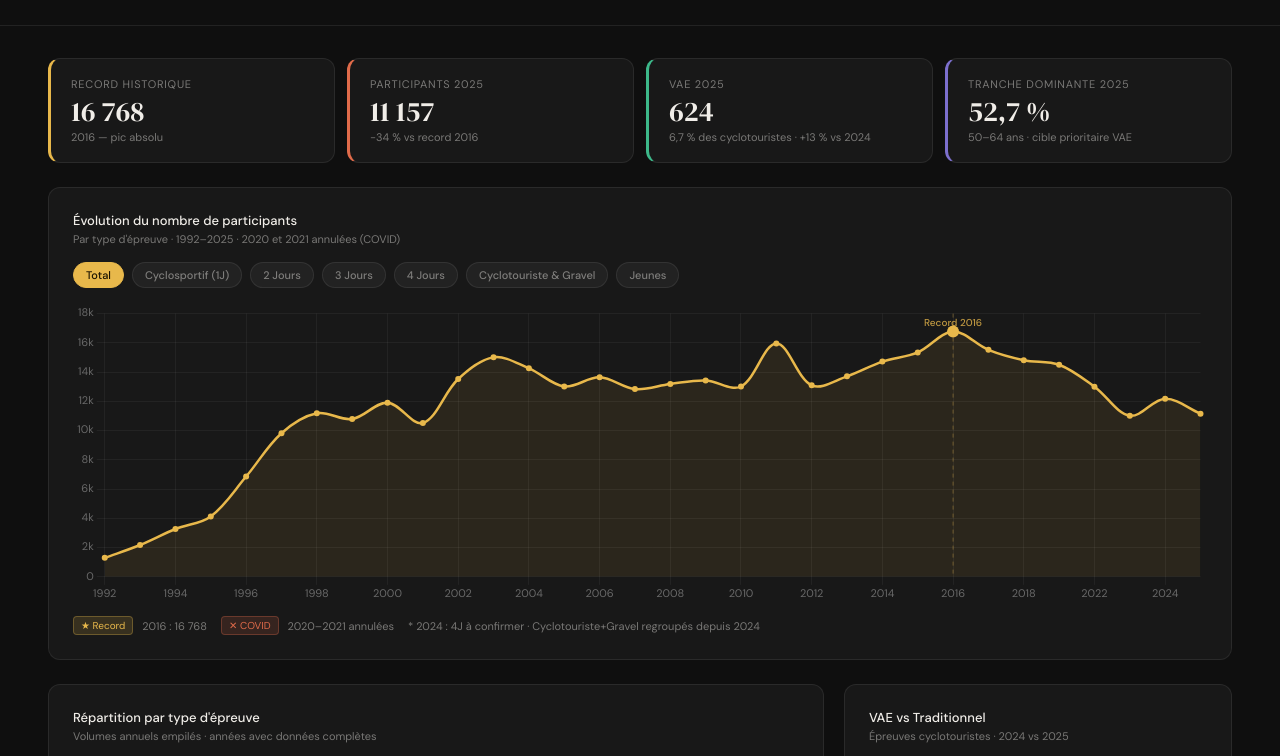
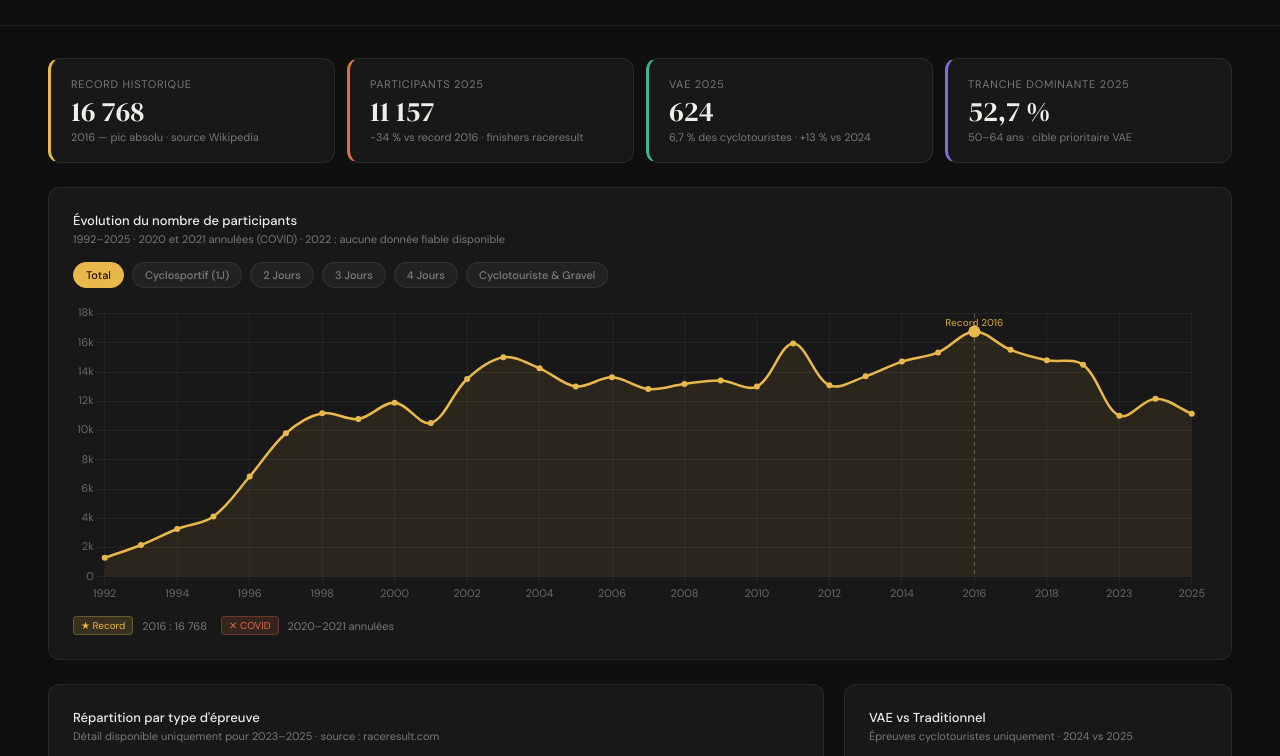
Before and after one commit to robin-bot-hash/ardechoise-dashboard, a plain HTML site: page index.html in a window 1280 px wide. Shown: the part 108-864 px from the top of the page. Drawn offline with nearby package versions, Linux system fonts and the light colour scheme.

Commit message:
Update index.html

```diff
--- a/index.html
+++ b/index.html
@@ -7,15 +7,9 @@
 <link href="https://fonts.googleapis.com/css2?family=DM+Serif+Display:ital@0;1&family=DM+Sans:wght@300;400;500&display=swap" rel="stylesheet">
 <script src="https://cdnjs.cloudflare.com/ajax/libs/Chart.js/4.4.1/chart.umd.js"></script>
 <style>
-  :root {
-    --bg:#0f0f0f; --surface:#181818; --surface2:#222;
-    --border:rgba(255,255,255,0.08); --text:#f0ede8;
-    --muted:rgba(240,237,232,0.45); --hint:rgba(240,237,232,0.2);
-    --violet:#7c6fcd; --jaune:#e8b84b; --teal:#3db88a;
-    --coral:#e06b4a; --blue:#4a90d9; --pink:#c4547e; --radius:12px;
-  }
+  :root{--bg:#0f0f0f;--surface:#181818;--surface2:#222;--border:rgba(255,255,255,0.08);--text:#f0ede8;--muted:rgba(240,237,232,0.45);--hint:rgba(240,237,232,0.2);--violet:#7c6fcd;--jaune:#e8b84b;--teal:#3db88a;--coral:#e06b4a;--blue:#4a90d9;--pink:#c4547e;--radius:12px;}
   *{box-sizing:border-box;margin:0;padding:0;}
-  body{background:var(--bg);color:var(--text);font-family:'DM Sans',sans-serif;font-size:14px;min-height:100vh;}
+  body{background:var(--bg);color:var(--text);font-family:'DM Sans',sans-serif;font-size:14px;}
   header{padding:40px 48px 28px;border-bottom:1px solid var(--border);display:flex;align-items:flex-end;justify-content:space-between;flex-wrap:wrap;gap:16px;}
   .header-left h1{font-family:'DM Serif Display',serif;font-size:32px;font-weight:400;letter-spacing:-0.5px;}
   .header-left p{color:var(--muted);font-size:13px;margin-top:4px;}
@@ -35,14 +29,16 @@
   .fbtn{background:var(--surface2);border:1px solid var(--border);color:var(--muted);font-size:11px;font-weight:500;padding:5px 12px;border-radius:20px;cursor:pointer;transition:all .15s;font-family:'DM Sans',sans-serif;}
   .fbtn:hover{border-color:rgba(255,255,255,0.2);color:var(--text);}
   .fbtn.active{background:var(--jaune);border-color:var(--jaune);color:#1a1200;}
+  .fbtn:disabled{opacity:0.3;cursor:not-allowed;}
   .chart-wrap{position:relative;width:100%;}
-  .h260{height:260px;} .h280{height:280px;} .h300{height:300px;}
+  .h260{height:260px;}.h280{height:280px;}.h300{height:300px;}
   .legend{display:flex;flex-wrap:wrap;gap:14px;margin-top:12px;}
   .leg{display:flex;align-items:center;gap:6px;font-size:11px;color:var(--muted);}
   .ld{width:8px;height:8px;border-radius:2px;flex-shrink:0;}
   .tag-r{display:inline-block;background:rgba(232,184,75,0.15);color:var(--jaune);font-size:10px;padding:2px 7px;border-radius:4px;border:1px solid rgba(232,184,75,0.3);}
   .tag-c{display:inline-block;background:rgba(224,107,74,0.15);color:var(--coral);font-size:10px;padding:2px 7px;border-radius:4px;border:1px solid rgba(224,107,74,0.3);}
   .info-box{margin-top:12px;padding:10px 14px;background:rgba(61,184,138,0.1);border-radius:8px;border:1px solid rgba(61,184,138,0.2);font-size:12px;color:var(--teal);}
+  .warn-box{padding:10px 14px;background:rgba(232,184,75,0.08);border-radius:8px;border:1px solid rgba(232,184,75,0.2);font-size:11px;color:rgba(232,184,75,0.8);margin-bottom:16px;}
   footer{padding:20px 48px;border-top:1px solid var(--border);color:var(--hint);font-size:11px;}
   @media(max-width:900px){main{padding:16px;}.kpis{grid-template-columns:1fr 1fr;}.row2,.row3{grid-template-columns:1fr;}header{padding:24px 16px;}}
 </style>
@@ -53,7 +49,7 @@
     <h1>L'Ardéchoise</h1>
     <p>Tableau de bord · Évolution des participants 1992–2025</p>
   </div>
-  <span class="badge">raceresult.com + Wikipedia + ardechoise.com</span>
+  <span class="badge">Données vérifiées · raceresult.com + Wikipedia</span>
 </header>
 <main>
 
@@ -61,12 +57,12 @@
     <div class="kpi" style="border-left:3px solid var(--jaune)">
       <p class="kpi-label">Record historique</p>
       <p class="kpi-value">16 768</p>
-      <p class="kpi-sub">2016 — pic absolu</p>
+      <p class="kpi-sub">2016 — pic absolu · source Wikipedia</p>
     </div>
     <div class="kpi" style="border-left:3px solid var(--coral)">
       <p class="kpi-label">Participants 2025</p>
       <p class="kpi-value">11 157</p>
-      <p class="kpi-sub">−34 % vs record 2016</p>
+      <p class="kpi-sub">−34 % vs record 2016 · finishers raceresult</p>
     </div>
     <div class="kpi" style="border-left:3px solid var(--teal)">
       <p class="kpi-label">VAE 2025</p>
@@ -83,7 +79,7 @@
   <!-- Évolution historique -->
   <div class="card">
     <p class="card-title">Évolution du nombre de participants</p>
-    <p class="card-sub">Par type d'épreuve · 1992–2025 · 2020 et 2021 annulées (COVID)</p>
+    <p class="card-sub">1992–2025 · 2020 et 2021 annulées (COVID) · 2022 : aucune donnée fiable disponible</p>
     <div class="filters" id="fhisto">
       <button class="fbtn active" data-key="total">Total</button>
       <button class="fbtn" data-key="j1">Cyclosportif (1J)</button>
@@ -91,13 +87,12 @@
       <button class="fbtn" data-key="j3">3 Jours</button>
       <button class="fbtn" data-key="j4">4 Jours</button>
       <button class="fbtn" data-key="av">Cyclotouriste & Gravel</button>
-      <button class="fbtn" data-key="jeunes">Jeunes</button>
     </div>
+    <div id="warn-detail" class="warn-box" style="display:none">Détail par épreuve disponible uniquement pour 2023, 2024 et 2025 (source : raceresult.com)</div>
     <div class="chart-wrap h300"><canvas id="cHisto"></canvas></div>
     <div class="legend">
       <span class="leg"><span class="tag-r">★ Record</span>&nbsp;2016 : 16 768</span>
       <span class="leg"><span class="tag-c">✕ COVID</span>&nbsp;2020–2021 annulées</span>
-      <span class="leg" style="color:var(--muted);font-size:11px">* 2024 : 4J à confirmer · Cyclotouriste+Gravel regroupés depuis 2024</span>
     </div>
   </div>
 
@@ -105,20 +100,20 @@
   <div class="row2">
     <div class="card">
       <p class="card-title">Répartition par type d'épreuve</p>
-      <p class="card-sub">Volumes annuels empilés · années avec données complètes</p>
+      <p class="card-sub">Détail disponible uniquement pour 2023–2025 · source : raceresult.com</p>
       <div class="chart-wrap h280"><canvas id="cStack"></canvas></div>
       <div class="legend">
         <span class="leg"><span class="ld" style="background:var(--violet)"></span>Cyclosportif (1J)</span>
         <span class="leg"><span class="ld" style="background:var(--blue)"></span>2 Jours</span>
         <span class="leg"><span class="ld" style="background:#9b59b6"></span>3 Jours</span>
         <span class="leg"><span class="ld" style="background:#2980b9"></span>4 Jours</span>
-        <span class="leg"><span class="ld" style="background:var(--teal)"></span>Cyclotouriste+Gravel</span>
-        <span class="leg"><span class="ld" style="background:var(--jaune)"></span>Jeunes</span>
+        <span class="leg"><span class="ld" style="background:var(--teal)"></span>Cyclotouriste+Gravel*</span>
       </div>
+      <p style="font-size:10px;color:var(--hint);margin-top:8px">* En 2023 = Ardèche Verte uniquement · En 2024–2025 = Cyclotouriste+Gravel regroupés</p>
     </div>
     <div class="card">
       <p class="card-title">VAE vs Traditionnel</p>
-      <p class="card-sub">Épreuves cyclotouristes · 2024 vs 2025</p>
+      <p class="card-sub">Épreuves cyclotouristes uniquement · 2024 vs 2025</p>
       <div class="chart-wrap h260"><canvas id="cVAE"></canvas></div>
       <div class="info-box">Taux de pénétration VAE parmi les 50–64 ans : ~9 % en 2024 → ~14 % en 2025. Potentiel non capté : 3 779 participants.</div>
     </div>
@@ -128,7 +123,7 @@
   <div class="row3">
     <div class="card">
       <p class="card-title">Tranches d'âge 2024 vs 2025</p>
-      <p class="card-sub">Toutes épreuves confondues · en % du total</p>
+      <p class="card-sub">Toutes épreuves confondues · en % du total · source : raceresult.com</p>
       <div class="chart-wrap h260"><canvas id="cAge"></canvas></div>
       <div class="legend">
         <span class="leg"><span class="ld" style="background:var(--blue)"></span>2024</span>
@@ -138,53 +133,61 @@
     </div>
     <div class="card">
       <p class="card-title">Hommes / Femmes</p>
-      <p class="card-sub">Toutes épreuves · 2024 vs 2025</p>
+      <p class="card-sub">Toutes épreuves · 2024 vs 2025 · source : raceresult.com</p>
       <div class="chart-wrap h260"><canvas id="cSexe"></canvas></div>
       <div class="info-box">Féminisation en hausse : 15 % → 18 % entre 2024 et 2025</div>
     </div>
   </div>
 
 </main>
-<footer>Sources : raceresult.com (2024–2025) · ardechoise.com/historique · Wikipedia · SOWINE/Dynata 2024 · VAE : épreuves cyclotouristes uniquement</footer>
+<footer>Sources : Wikipedia · ardechoise.com · raceresult.com (2023–2025) · Données VAE : épreuves cyclotouristes uniquement (hors cyclosportif chronométré)</footer>
 
 <script>
-const H = {
-  years:[1992,1993,1994,1995,1996,1997,1998,1999,2000,2001,2002,2003,2004,2005,2006,2007,2008,2009,2010,2011,2012,2013,2014,2015,2016,2017,2018,2019,2022,2023,2024,2025],
-  total:[1296,2175,3268,4131,6857,9818,11184,10794,11905,10522,13526,15007,14257,13019,13643,12842,13187,13427,13014,15954,13094,13710,14717,15345,16768,15520,14816,14503,13000,11017,12175,11157],
-  j1:   [1296,2175,3268,4131,6857,9818,11184,10794,11905,10522,14246,12112,10213,8592,8428,8224,7760,7728,7126,9299,7315,7206,8092,8216,8757,8024,7691,7592,null,6569,2741,1863],
-  j2:   [null,null,null,null,null,null,null,null,null,null,1280,2895,4044,2647,2332,2225,2057,1977,1777,2001,1649,1773,1658,1717,1882,1542,1604,1351,null,858,1168,976],
-  j3:   [null,null,null,null,null,null,null,null,null,null,null,null,null,1780,2293,2393,2658,2747,2543,2934,1909,2183,2331,2707,2674,2575,2371,2336,null,1509,1364,2075],
-  j4:   [null,null,null,null,null,null,null,null,null,null,null,null,null,null,null,null,null,null,276,402,1090,1217,1163,1291,1766,975,944,890,null,674,null,988],
-  av:   [null,null,null,null,null,null,null,null,null,null,null,null,null,null,null,null,null,1022,1289,1598,1263,1323,1805,1656,1876,2190,2042,1686,null,1381,5734,5255],
-  jeunes:[null,null,null,null,null,null,null,null,null,null,null,null,null,null,590,null,712,673,884,894,641,802,809,663,882,1011,944,1238,null,null,null,null],
+// Données 100% vérifiées
+const YEARS = [1992,1993,1994,1995,1996,1997,1998,1999,2000,2001,2002,2003,2004,2005,2006,2007,2008,2009,2010,2011,2012,2013,2014,2015,2016,2017,2018,2019,2023,2024,2025];
+
+const DATA = {
+  total: [1296,2175,3268,4131,6857,9818,11184,10794,11905,10522,13526,15007,14257,13019,13643,12842,13187,13427,13014,15954,13094,13710,14717,15345,16768,15520,14816,14503,11017,12175,11157],
+  // détail disponible seulement 2023-2025
+  j1:    [null,null,null,null,null,null,null,null,null,null,null,null,null,null,null,null,null,null,null,null,null,null,null,null,null,null,null,null,6569,2741,1863],
+  j2:    [null,null,null,null,null,null,null,null,null,null,null,null,null,null,null,null,null,null,null,null,null,null,null,null,null,null,null,null,858,1168,976],
+  j3:    [null,null,null,null,null,null,null,null,null,null,null,null,null,null,null,null,null,null,null,null,null,null,null,null,null,null,null,null,1509,1364,2075],
+  j4:    [null,null,null,null,null,null,null,null,null,null,null,null,null,null,null,null,null,null,null,null,null,null,null,null,null,null,null,null,674,1168,988],
+  av:    [null,null,null,null,null,null,null,null,null,null,null,null,null,null,null,null,null,null,null,null,null,null,null,null,null,null,null,null,1381,5734,5255],
 };
-const COLORS={total:'#e8b84b',j1:'#7c6fcd',j2:'#4a90d9',j3:'#9b59b6',j4:'#2980b9',av:'#3db88a',jeunes:'#e06b4a'};
-const LABELS={total:'Total',j1:'Cyclosportif (1J)',j2:'2 Jours',j3:'3 Jours',j4:'4 Jours',av:'Cyclotouriste+Gravel',jeunes:'Jeunes'};
+
+const COLORS={total:'#e8b84b',j1:'#7c6fcd',j2:'#4a90d9',j3:'#9b59b6',j4:'#2980b9',av:'#3db88a'};
+const LABELS={total:'Total participants',j1:'Cyclosportif (1J)',j2:'2 Jours',j3:'3 Jours',j4:'4 Jours',av:'Cyclotouriste+Gravel'};
+const DETAIL_KEYS = ['j1','j2','j3','j4','av'];
 const gc='rgba(255,255,255,0.05)', tc='rgba(255,255,255,0.35)';
 Chart.defaults.color=tc; Chart.defaults.font.family='DM Sans,sans-serif';
 
 let hc;
 function buildHisto(key){
+  const warn = document.getElementById('warn-detail');
+  warn.style.display = DETAIL_KEYS.includes(key) ? 'block' : 'none';
+
   const recordPlugin={id:'rec',afterDraw(chart){
     const ctx=chart.ctx,xs=chart.scales.x,ys=chart.scales.y;
-    const idx=H.years.indexOf(2016); if(idx<0)return;
+    const idx=YEARS.indexOf(2016); if(idx<0)return;
     const x=xs.getPixelForValue(idx);
-    ctx.save();ctx.strokeStyle='rgba(232,184,75,0.35)';ctx.setLineDash([4,4]);ctx.lineWidth=1;
+    ctx.save();ctx.strokeStyle='rgba(232,184,75,0.4)';ctx.setLineDash([4,4]);ctx.lineWidth=1;
     ctx.beginPath();ctx.moveTo(x,ys.top);ctx.lineTo(x,ys.bottom);ctx.stroke();
     ctx.fillStyle='rgba(232,184,75,0.8)';ctx.font='500 10px DM Sans,sans-serif';
     ctx.textAlign='center';ctx.fillText('Record 2016',x,ys.top+12);ctx.restore();
   }};
+
   if(hc)hc.destroy();
   hc=new Chart(document.getElementById('cHisto'),{
     type:'line',plugins:[recordPlugin],
     data:{
-      labels:H.years,
+      labels:YEARS,
       datasets:[{
-        label:LABELS[key],data:H[key],
+        label:LABELS[key],data:DATA[key],
         borderColor:COLORS[key],backgroundColor:COLORS[key]+'18',
         tension:0.35,fill:true,spanGaps:false,borderWidth:2.5,
-        pointRadius:ctx=>H.years[ctx.dataIndex]===2016?6:3,
-        pointBackgroundColor:ctx=>H.years[ctx.dataIndex]===2016?'#e8b84b':COLORS[key],
+        pointRadius:ctx=>YEARS[ctx.dataIndex]===2016?6:3,
+        pointBackgroundColor:ctx=>YEARS[ctx.dataIndex]===2016?'#e8b84b':COLORS[key],
         pointBorderColor:'transparent'
       }]
     },
@@ -192,7 +195,10 @@ function buildHisto(key){
       responsive:true,maintainAspectRatio:false,
       interaction:{mode:'index',intersect:false},
       plugins:{legend:{display:false},tooltip:{backgroundColor:'#222',borderColor:'rgba(255,255,255,0.1)',borderWidth:1,
-        callbacks:{label:c=>' '+(c.raw!=null?c.raw.toLocaleString('fr-FR')+' participants':'Annulée ou données indisponibles')}
+        callbacks:{label:c=>{
+          if(c.raw==null)return ' Non disponible';
+          return ' '+c.raw.toLocaleString('fr-FR')+' participants';
+        }}
       }},
       scales:{
         x:{ticks:{color:tc,font:{size:11},maxRotation:45,autoSkip:true,maxTicksLimit:16},grid:{color:gc},border:{display:false}},
@@ -201,6 +207,7 @@ function buildHisto(key){
     }
   });
 }
+
 document.getElementById('fhisto').addEventListener('click',e=>{
   const btn=e.target.closest('.fbtn'); if(!btn)return;
   document.querySelectorAll('#fhisto .fbtn').forEach(b=>b.classList.remove('active'));
@@ -208,18 +215,17 @@ document.getElementById('fhisto').addEventListener('click',e=>{
 });
 buildHisto('total');
 
-// Stacked
+// Stacked 2023-2025 uniquement
 new Chart(document.getElementById('cStack'),{
   type:'bar',
   data:{
-    labels:['2005','2006','2008','2009','2010','2011','2012','2013','2014','2015','2016','2017','2018','2019','2023','2024','2025'],
+    labels:['2023','2024','2025'],
     datasets:[
-      {label:'Cyclosportif (1J)',data:[8592,8428,7760,7728,7126,9299,7315,7206,8092,8216,8757,8024,7691,7592,6569,2741,1863],backgroundColor:'#7c6fcd',borderRadius:2,borderSkipped:false},
-      {label:'2 Jours',         data:[2647,2332,2057,1977,1777,2001,1649,1773,1658,1717,1882,1542,1604,1351,858,1168,976],backgroundColor:'#4a90d9',borderRadius:2,borderSkipped:false},
-      {label:'3 Jours',         data:[1780,2293,2658,2747,2543,2934,1909,2183,2331,2707,2674,2575,2371,2336,1509,1364,2075],backgroundColor:'#9b59b6',borderRadius:2,borderSkipped:false},
-      {label:'4 Jours',         data:[null,null,null,null,276,402,1090,1217,1163,1291,1766,975,944,890,674,null,988],backgroundColor:'#2980b9',borderRadius:2,borderSkipped:false},
-      {label:'Cyclotouriste+Gravel',data:[null,null,null,1022,1289,1598,1263,1323,1805,1656,1876,2190,2042,1686,1381,5734,5255],backgroundColor:'#3db88a',borderRadius:2,borderSkipped:false},
-      {label:'Jeunes',          data:[null,590,712,673,884,894,641,802,809,663,882,1011,944,1238,null,null,null],backgroundColor:'#e8b84b',borderRadius:2,borderSkipped:false},
+      {label:'Cyclosportif (1J)',data:[6569,2741,1863],backgroundColor:'#7c6fcd',borderRadius:3,borderSkipped:false},
+      {label:'2 Jours',         data:[858,1168,976],  backgroundColor:'#4a90d9',borderRadius:3,borderSkipped:false},
+      {label:'3 Jours',         data:[1509,1364,2075], backgroundColor:'#9b59b6',borderRadius:3,borderSkipped:false},
+      {label:'4 Jours',         data:[674,1168,988],   backgroundColor:'#2980b9',borderRadius:3,borderSkipped:false},
+      {label:'Cyclotouriste+Gravel',data:[1381,5734,5255],backgroundColor:'#3db88a',borderRadius:3,borderSkipped:false},
     ]
   },
   options:{
@@ -228,14 +234,14 @@ new Chart(document.getElementById('cStack'),{
       callbacks:{label:c=>c.raw!=null?' '+c.dataset.label+' : '+c.raw.toLocaleString('fr-FR'):null}
     }},
     scales:{
-      x:{stacked:true,ticks:{color:tc,font:{size:10},maxRotation:45},grid:{display:false},border:{display:false}},
+      x:{stacked:true,ticks:{color:tc,font:{size:13,weight:'500'}},grid:{display:false},border:{display:false}},
       y:{stacked:true,ticks:{color:tc,font:{size:11},callback:v=>v>=1000?(v/1000).toFixed(0)+'k':v},grid:{color:gc},border:{display:false}}
     }
   }
 });
 
 // VAE
-const lblPlugin={id:'lbl',afterDatasetsDraw(chart){
+const lblP={id:'lbl',afterDatasetsDraw(chart){
   const ctx=chart.ctx;
   chart.data.datasets.forEach((ds,di)=>{
     if(!ds.showLbl)return;
@@ -249,13 +255,14 @@ const lblPlugin={id:'lbl',afterDatasetsDraw(chart){
     });
   });
 }};
+
 new Chart(document.getElementById('cVAE'),{
-  type:'bar',plugins:[lblPlugin],
+  type:'bar',plugins:[lblP],
   data:{
     labels:['2024','2025'],
     datasets:[
       {label:'VAE',data:[554,624],backgroundColor:'#3db88a',borderRadius:3,borderSkipped:false,stack:'s',showLbl:true,lblC:'#fff',lblCout:'#3db88a'},
-      {label:'Potentiel non capté (50–64 Tradi)',data:[5531,3779],backgroundColor:'rgba(232,184,75,0.1)',borderColor:'#e8b84b',borderWidth:1.5,borderRadius:3,borderSkipped:false,stack:'s',showLbl:true,lblC:'#e8b84b',lblCout:'#e8b84b'},
+      {label:'Potentiel non capté (50–64 ans, Tradi)',data:[5531,3779],backgroundColor:'rgba(232,184,75,0.1)',borderColor:'#e8b84b',borderWidth:1.5,borderRadius:3,borderSkipped:false,stack:'s',showLbl:true,lblC:'#e8b84b',lblCout:'#e8b84b'},
     ]
   },
   options:{
```
